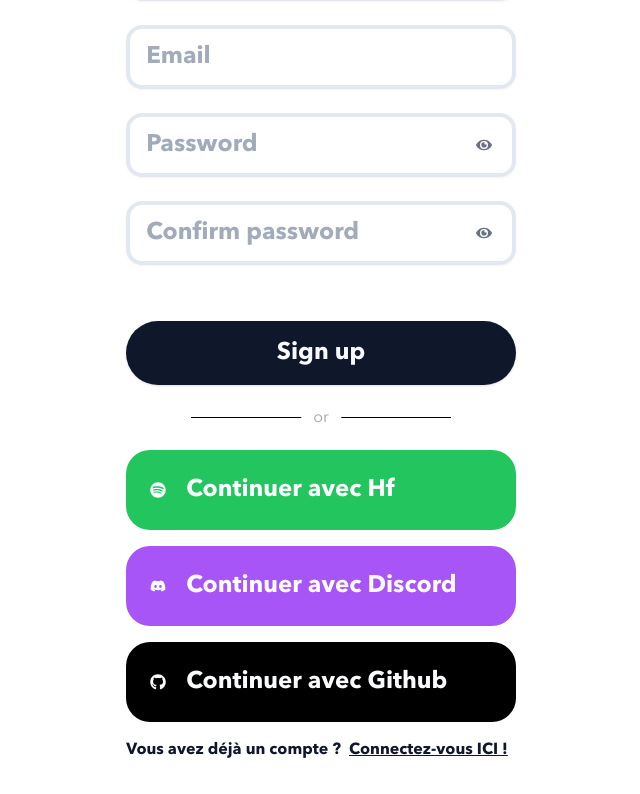
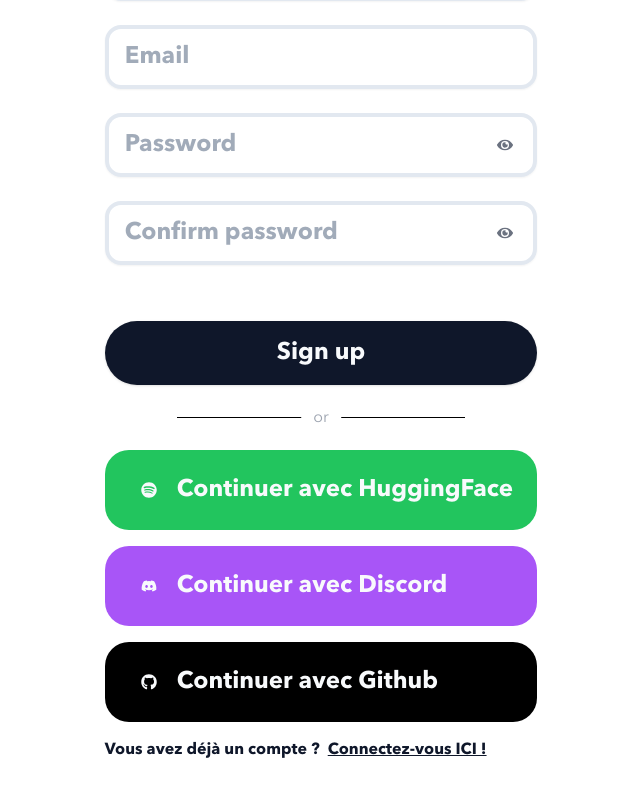
Before and after one commit to Robouch0/AREA, a Next.js app in the folder web/: page /register in a window 1280 px wide. Shown: the part 383-1177 px from the top of the page, without its empty margins (319-959 px from the left). Built offline with nearby package versions, Linux system fonts and the light colour scheme; no server answers.

Commit message:
feat: make the connect button in profile usable, for Oauth connexions

```diff
--- a/web/api/authentification.ts
+++ b/web/api/authentification.ts
@@ -37,6 +37,32 @@ export async function oauthLogin(oauthLogBody: OAuthLoginBody): Promise<void> {
     }
 }
 
+export async function connectOauth(service: string, code: string|null): Promise<void> {
+    try {
+        const cookiesObj: ReadonlyRequestCookies = await cookies();
+        const uid: string | undefined = cookiesObj.get("UID")?.value;
+        const token : string|undefined = cookiesObj.get('token')?.value;
+
+        if (!uid) {
+            throw new Error("User ID not found in cookies");
+        }
+        const response = await axiosInstance.post("oauth/connect/   ", {
+            service: service,
+            code: code,
+        }, {
+            headers: {
+                'Authorization': `Bearer ${token}`
+            }
+        });
+
+        console.log(response);
+        return response.data;
+    } catch (error) {
+        console.error("Error in connectOauth:", error);
+        throw error;
+    }
+}
+
 export async function checkAuthentification(token: string | undefined) : Promise<boolean> {
     try {
         const response = await axiosInstance.get(`ping`, {
--- a/web/app/services/profile/page.tsx
+++ b/web/app/services/profile/page.tsx
@@ -1,8 +1,10 @@
 "use server";
-import {getUserInfo, userInfo} from "@/api/getUserInfos";
+import {getUserInfo, getUserTokens, userInfo} from "@/api/getUserInfos";
 import ProfilePage from "@/components/pages/profile/ProfilePage";
 
 export default async function Profile() {
      const data:userInfo = await getUserInfo();
-    return <ProfilePage {...data}/>;
+     data.providers = await getUserTokens();
+
+    return <ProfilePage {...data} />;
 }
--- a/web/components/pages/login/LoginForm.tsx
+++ b/web/components/pages/login/LoginForm.tsx
@@ -140,22 +140,28 @@ function LoginForm() {
                                 {<OauthButton
                                     arial-label="Hf"
                                     service="hf"
-                                    className="focus-visible:border-slate-500 focus-visible:border-8 flex items-center justify-start px-6 bg-green-500 hover:bg-green-500 hover:opacity-90 rounded-3xl shadow-none h-20 w-full"
-                                    ServiceIcon={<FaSpotify className="w-12 h-12" />}
+                                    login={true}
+                                    textButton={"Continuer avec HuggingFace"}
+                                    className="text-2xl font-bold focus-visible:border-slate-500 focus-visible:border-8 flex items-center justify-start px-6 bg-green-500 hover:bg-green-500 hover:opacity-90 rounded-3xl shadow-none h-20 w-full"
+                                    ServiceIcon={<FaSpotify/>}
                                 />}
 
                                 <OauthButton
                                     arial-label="Discord"
                                     service="discord"
-                                    className="focus-visible:border-slate-500 focus-visible:border-8 flex items-center justify-start px-6 bg-purple-500 hover:bg-purple-500 hover:opacity-90 rounded-3xl shadow-none h-20 w-full"
-                                    ServiceIcon={<FaDiscord className="w-12 h-12" />}
+                                    login={true}
+                                    textButton={"Continuer avec Discord"}
+                                    className="text-2xl font-bold focus-visible:border-slate-500 focus-visible:border-8 flex items-center justify-start px-6 bg-purple-500 hover:bg-purple-500 hover:opacity-90 rounded-3xl shadow-none h-20 w-full"
+                                    ServiceIcon={<FaDiscord/>}
                                 />
 
                                 {<OauthButton
                                     arial-label="Github"
                                     service="github"
-                                    className="focus-visible:border-slate-500 focus-visible:border-8 flex items-center justify-start px-6 bg-black hover:bg-black hover:opacity-90 rounded-3xl shadow-none h-20 w-full"
-                                    ServiceIcon={<FaGithub className="w-12 h-12" />}
+                                    login={true}
+                                    textButton={"Continuer avec Github"}
+                                    className="text-2xl font-bold focus-visible:border-slate-500 focus-visible:border-8 flex items-center justify-start px-6 bg-black hover:bg-black hover:opacity-90 rounded-3xl shadow-none h-20 w-full"
+                                    ServiceIcon={<FaGithub/>}
                                 />}
 
                                 <div className="flex flex-row font-bold">
--- a/web/components/pages/register/RegisterForm.tsx
+++ b/web/components/pages/register/RegisterForm.tsx
@@ -152,22 +152,25 @@ function RegisterForm() {
                                 {<OauthButton
                                     arial-label="Hf"
                                     service="hf"
-                                    className="focus-visible:border-slate-500 focus-visible:border-8 flex items-center justify-start px-6 bg-green-500 hover:bg-green-500 hover:opacity-90 rounded-3xl shadow-none h-20 w-full"
-                                    ServiceIcon={<FaSpotify className="w-12 h-12" />}
+                                    textButton={"Continuer avec HuggingFace"}
+                                    className="text-2xl font-bold focus-visible:border-slate-500 focus-visible:border-8 flex items-center justify-start px-6 bg-green-500 hover:bg-green-500 hover:opacity-90 rounded-3xl shadow-none h-20 w-full"
+                                    ServiceIcon={<FaSpotify/>}
                                 />}
 
                                 <OauthButton
                                     arial-label="Discord"
                                     service="discord"
-                                    className="focus-visible:border-slate-500 focus-visible:border-8 flex items-center justify-start px-6 bg-purple-500 hover:bg-purple-500 hover:opacity-90 rounded-3xl shadow-none h-20 w-full"
-                                    ServiceIcon={<FaDiscord className="w-12 h-12" />}
+                                    textButton={"Continuer avec Discord"}
+                                    className="text-2xl font-bold focus-visible:border-slate-500 focus-visible:border-8 flex items-center justify-start px-6 bg-purple-500 hover:bg-purple-500 hover:opacity-90 rounded-3xl shadow-none h-20 w-full"
+                                    ServiceIcon={<FaDiscord/>}
                                 />
 
                                 {<OauthButton
                                     arial-label="Github"
                                     service="github"
-                                    className="focus-visible:border-slate-500 focus-visible:border-8 flex items-center justify-start px-6 bg-black hover:bg-black hover:opacity-90 rounded-3xl shadow-none h-20 w-full"
-                                    ServiceIcon={<FaGithub className="w-12 h-12" />}
+                                    textButton={"Continuer avec Github"}
+                                    className="text-2xl font-bold focus-visible:border-slate-500 focus-visible:border-8 flex items-center justify-start px-6 bg-black hover:bg-black hover:opacity-90 rounded-3xl shadow-none h-20 w-full"
+                                    ServiceIcon={<FaGithub/>}
                                 />}
 
                                 <div className="flex flex-row font-bold">
--- a/web/components/ui/services/OauthButton.tsx
+++ b/web/components/ui/services/OauthButton.tsx
@@ -1,14 +1,16 @@
 import {useCallback, useEffect, useState} from 'react';
 import { useRouter } from "next/navigation";
 import axiosInstance from "@/lib/axios";
-import { oauthLogin } from "@/api/authentification";
+import {connectOauth, oauthLogin} from "@/api/authentification";
 import { Button } from '@/components/ui/utils/Button';
 import redirectURI from '@/lib/redirectUri';
 
 interface IOAuthButton {
     className: string,
     service: string,
-    ServiceIcon?: React.ReactNode,
+    ServiceIcon?: React.ReactNode|null,
+    textButton:string,
+    login: boolean,
 }
 
 async function redirectToService(service: string) {
@@ -24,11 +26,16 @@ async function redirectToService(service: string) {
     }
 }
 // http://127.0.0.1:8081
-async function askForToken(service: string, code: string | null) {
+async function askForToken(service: string, code: string | null, login:boolean) {
     try {
         if (redirectURI == undefined)
             throw Error("env variable redirectURI is undefined")
-        await oauthLogin({ service: service, code: code, redirect_uri: redirectURI })
+        console.log(login)
+        if (login) {
+            await oauthLogin({service: service, code: code, redirect_uri: redirectURI})
+        } else {
+            await connectOauth(service, code)
+        }
 
         return true;
     } catch (error) {
@@ -36,8 +43,7 @@ async function askForToken(service: string, code: string | null) {
     }
 }
 
-export function OauthButton({ service, className, ServiceIcon }: IOAuthButton) {
-    const serviceDisplayName = service.charAt(0).toUpperCase() + service.slice(1);
+export function OauthButton({ service, className, ServiceIcon, textButton, login }: IOAuthButton) {
     const router = useRouter();
     const [code, setPopupCode] = useState<string|null>("");
 
@@ -52,7 +58,7 @@ export function OauthButton({ service, className, ServiceIcon }: IOAuthButton) {
 
     useEffect(() => {
         if (code) {
-            askForToken(service, code)
+            askForToken(service, code, login)
                 .then(() => router.push("/services"))
                 .catch((error) => console.log(error));
         }
@@ -81,8 +87,14 @@ export function OauthButton({ service, className, ServiceIcon }: IOAuthButton) {
             className={className}
             onClick={() => { openPopup(service) }}
         >
-            {ServiceIcon}
-            <p className="mx-3 text-2xl font-semibold">Continuer avec {serviceDisplayName}</p>
+            {ServiceIcon == null ?
+                <></>
+                :
+                <div className={"mx-3"}>
+                    {ServiceIcon}
+                </div>
+            }
+            <p >{textButton}</p>
         </Button>
     );
 }
--- a/web/lib/serviceIcons.ts
+++ b/web/lib/serviceIcons.ts
@@ -7,7 +7,7 @@ import {
     FaYoutube,
     FaMailBulk,
     FaBrain,
-    FaClock
+    FaClock, FaSpotify
 } from "react-icons/fa";
 import {IconType} from "react-icons";
 
@@ -20,6 +20,7 @@ export const serviceIcons: { [key: string]: IconType } = {
     youtube: FaYoutube,
     tweeter: FaTwitter,
     outlook: FaMailBulk,
+    spotify: FaSpotify,
     hf: FaBrain,
     dt: FaClock,
 };
```
Also changed, not shown: web/api/getUserInfos.ts (+21 -0 lines), web/components/pages/profile/ProfilePage.tsx (+25 -9 lines), 1 other file (tests, documents, lock files or other folders).
